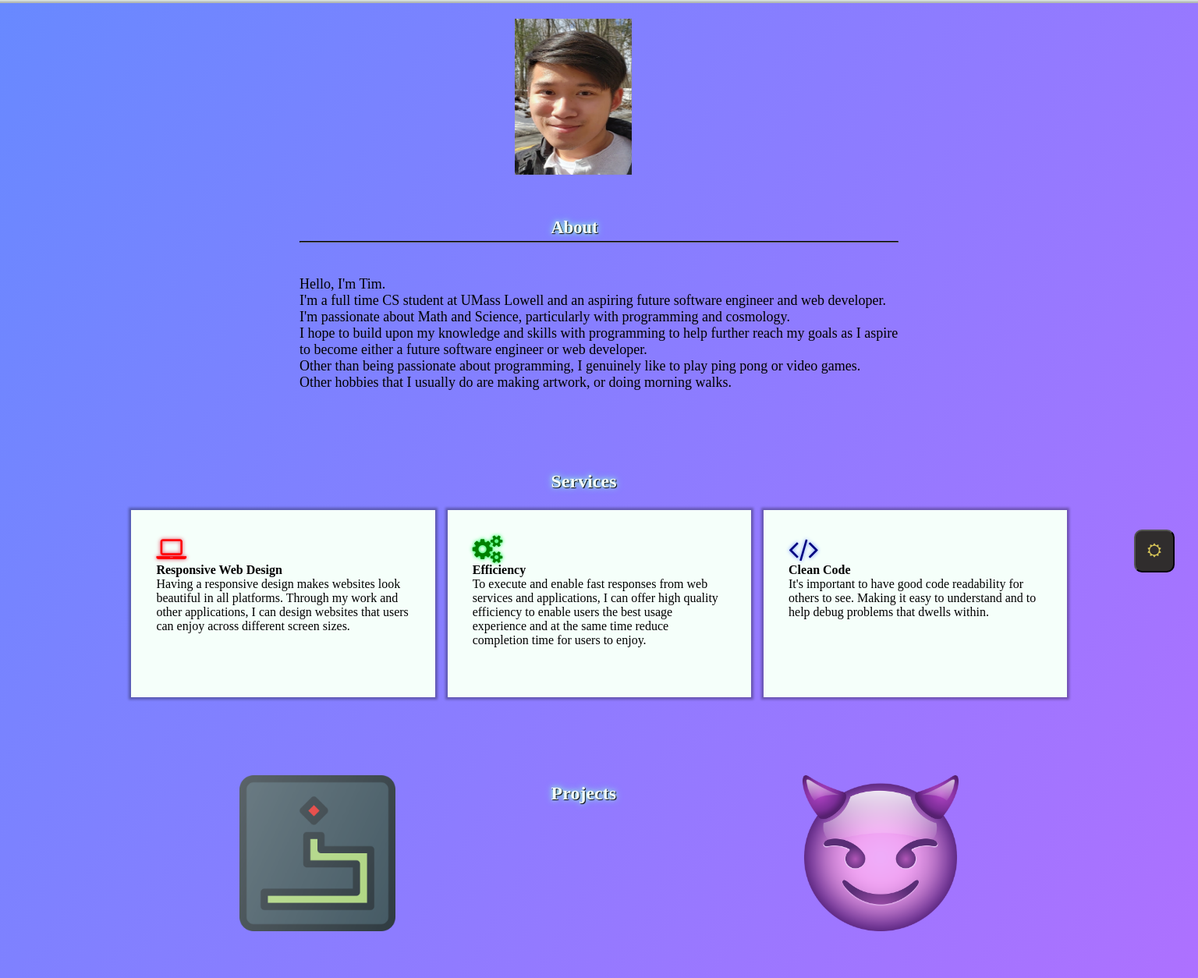
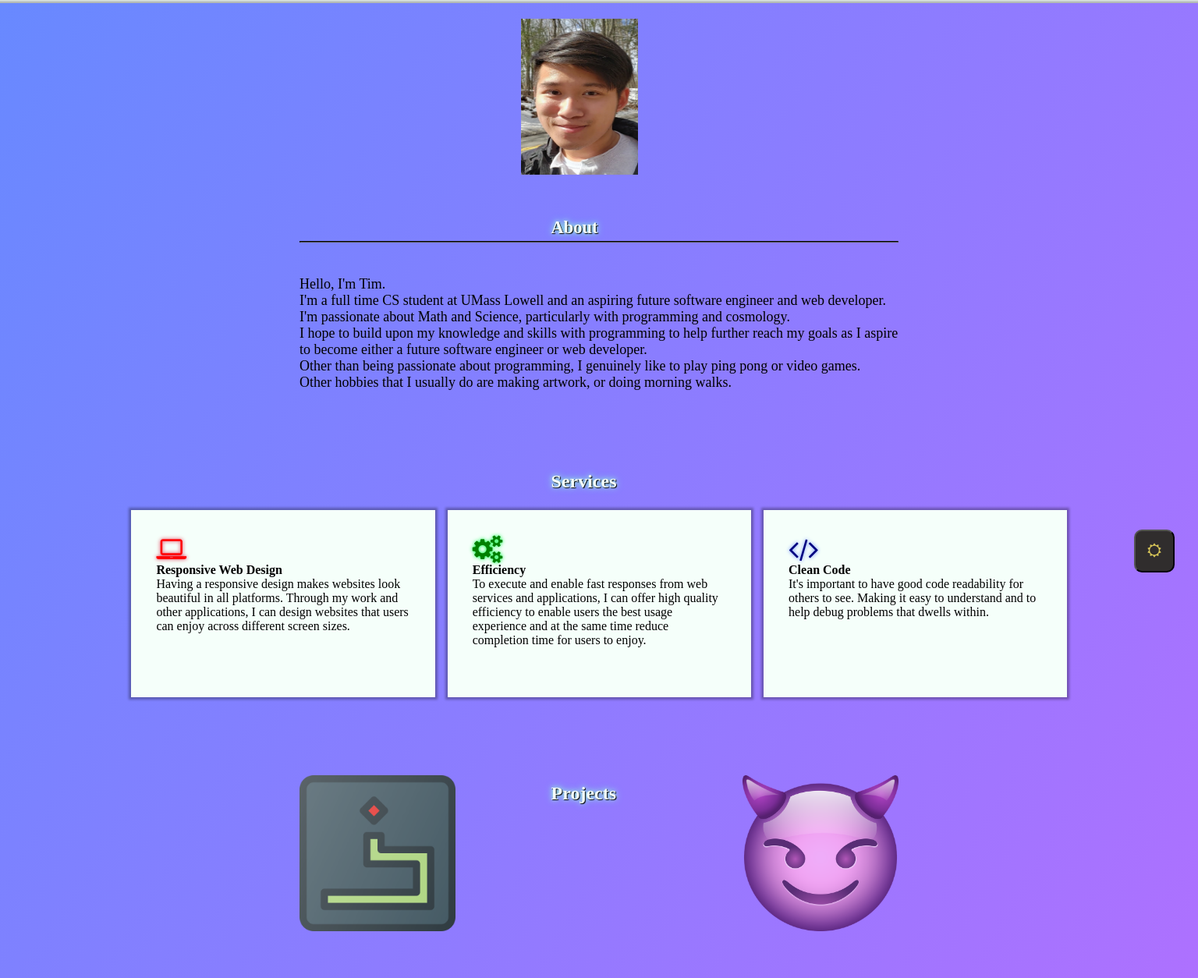
Before and after one commit to teateatime/Website-Portfolio, a plain HTML site: page index.html in a window 1536 px wide. Shown: the part 46-1300 px from the top of the page at 78% size. Drawn offline with Linux system fonts and the light colour scheme; a web font is replaced by a local one.

Commit message:
Update style.css

```diff
--- a/style.css
+++ b/style.css
@@ -413,6 +413,19 @@ html {
     padding-right: 10px 10px;
     position: relative;
 }
+/*---------media-queries-section-----------*/
+@media screen and (min-width: 1450px) and
+(max-width: 1700px) {
+    #smile-icon {
+        left: 43.5%;
+    }
+    #snake_game_pic {
+        left: 25%;
+    }
+    #devil_emoji {
+        right: 25%;
+    }
+}
 @media screen and (min-width: 1000px)
 and (max-width: 1300px) and (min-height: 630px) and (max-height: 1300px) {
     .main {
```
